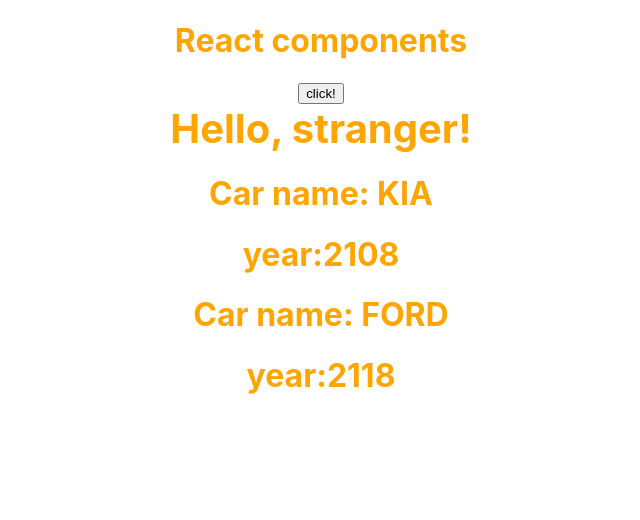
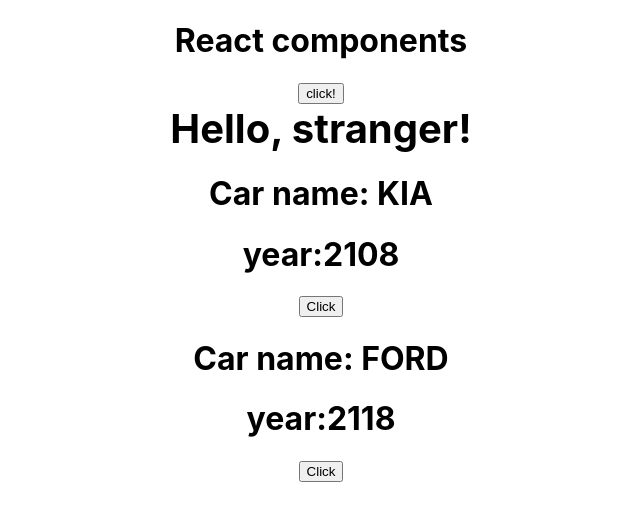
Before and after one commit to SyominAM/react, a React (Create React App) app: page / in a window 1280 px wide. Shown: the top 520 px of the page, without its empty margins (319-959 px from the left). Built offline with nearby package versions, Linux system fonts and the light colour scheme.

Commit message:
passing parameter in function

```diff
--- a/src/App.js
+++ b/src/App.js
@@ -11,9 +11,7 @@
   }
 
 
-  changeTitleHandler = () => {
-    let oldTitle = this.state.pageTitle
-    let newTitle = this.state.pageTitle + '  changed'
+  changeTitleHandler = (newTitle) => {
     this.setState({
       pageTitle: newTitle
     })
@@ -21,7 +19,7 @@
 
   render(){
     const divStyle = {
-      'color': 'orange',
+      'color': 'black',
       'text-align':'center'
     }
 
@@ -30,11 +28,22 @@
       <div style = {divStyle}>
         <h1>{this.state.pageTitle}</h1>
 
-        <button onClick={this.changeTitleHandler}>click!</button>
+
+        <button onClick={this.changeTitleHandler.bind(this, ' changed')}>click!</button>
 
         <h1  style={{fontSize: '40px',margin: 'auto'}}>Hello, stranger!</h1>
-        <Car name = {cars[0].name} year = {cars[0].year}/>
-        <Car name = {cars[1].name} year = {cars[1].year}/>
+        <Car
+          name = {cars[0].name}
+          year = {cars[0].year}
+          onChangeTitle ={this.changeTitleHandler.bind(this, cars[0].name)}
+
+          />
+        <Car
+          name = {cars[1].name}
+          year = {cars[1].year}
+          onChangeTitle = {()=>this.changeTitleHandler(cars[1].name)}
+          />
+
       </div>
     );
   }
--- a/src/Car/Car.js
+++ b/src/Car/Car.js
@@ -5,5 +5,6 @@
     <div>
         <h1>Car name: {props.name} </h1>
         <h1>year:{props.year}  </h1>
+        <button onClick={props.onChangeTitle}>Click</button>
     </div>
 )
```
